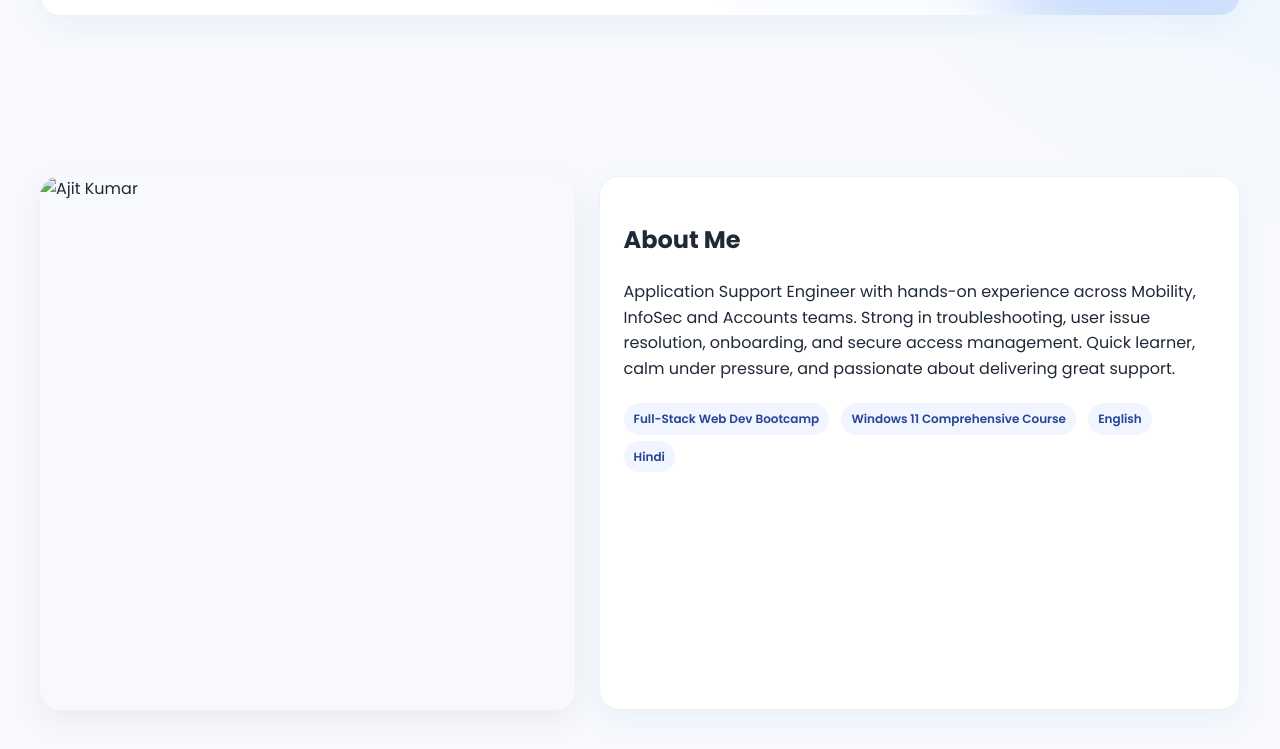
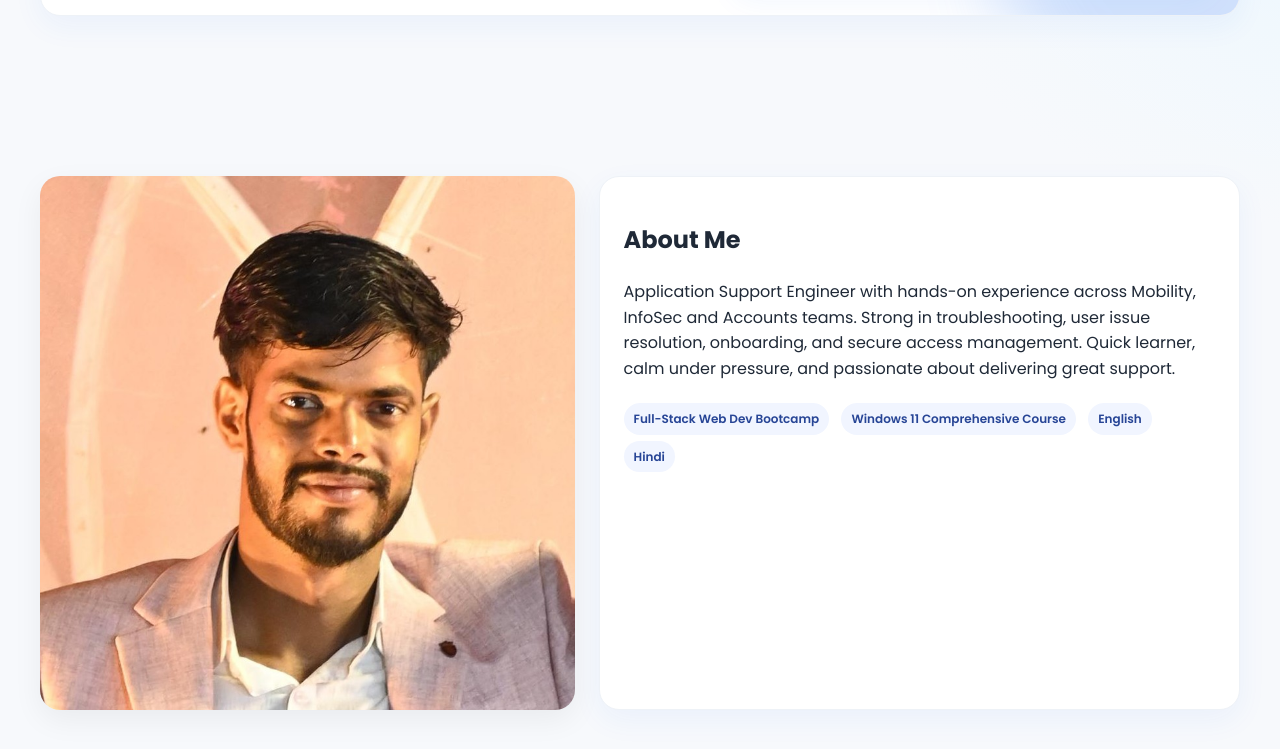
Before and after one commit to Ajit0123/html.protfolio1, a plain HTML site: page index.html in a window 1280 px wide. Shown: the part 613-1362 px from the top of the page. Drawn offline with Linux system fonts and the light colour scheme.

Commit message:
Update index.html

```diff
--- a/index.html
+++ b/index.html
@@ -200,7 +200,7 @@
 <section id="about">
   <div class="wrap">
     <div class="grid about">
-      <img class="avatar reveal" src="/Portfolio/pics/Ajit Photo.jpg" alt="Ajit Kumar">
+      <img class="avatar reveal" src="/pics/Ajit Photo.jpg" alt="Ajit Kumar">
       <div class="card reveal">
         <h2>About Me</h2>
         <p>
```
